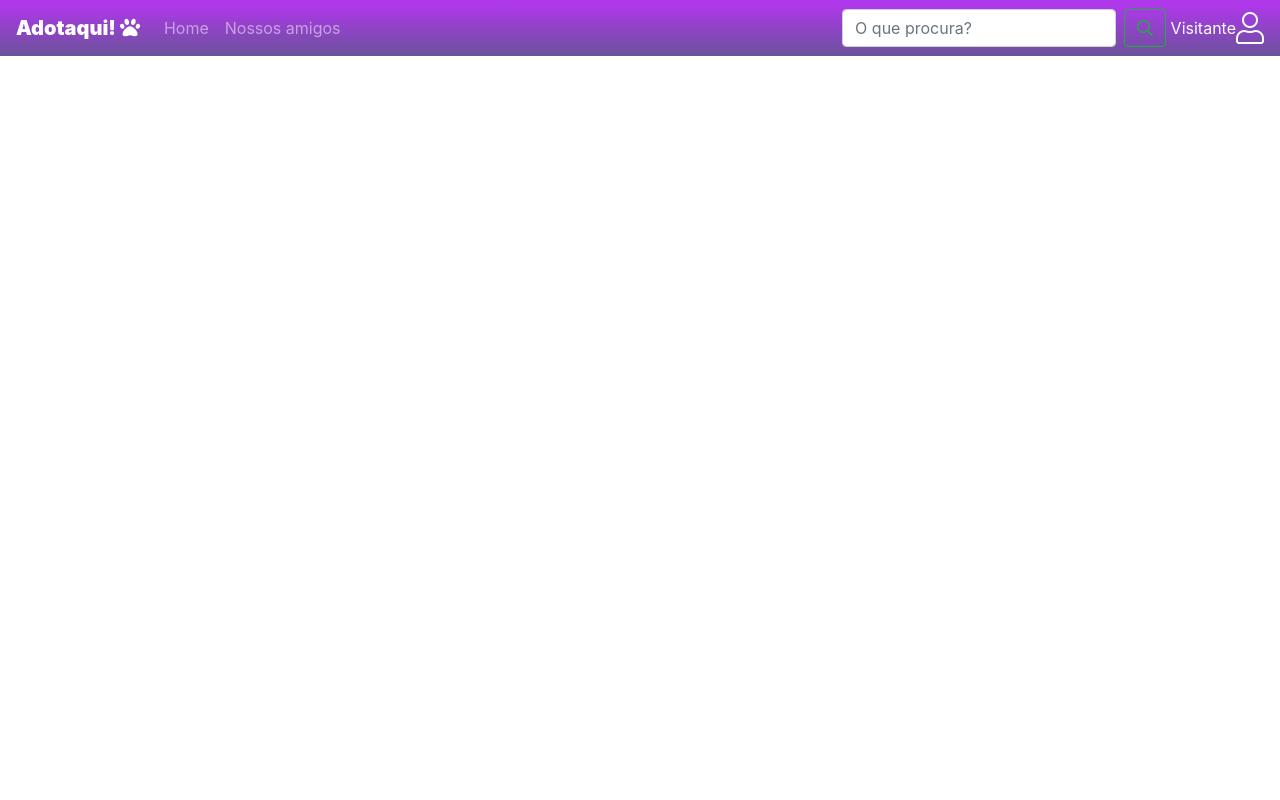
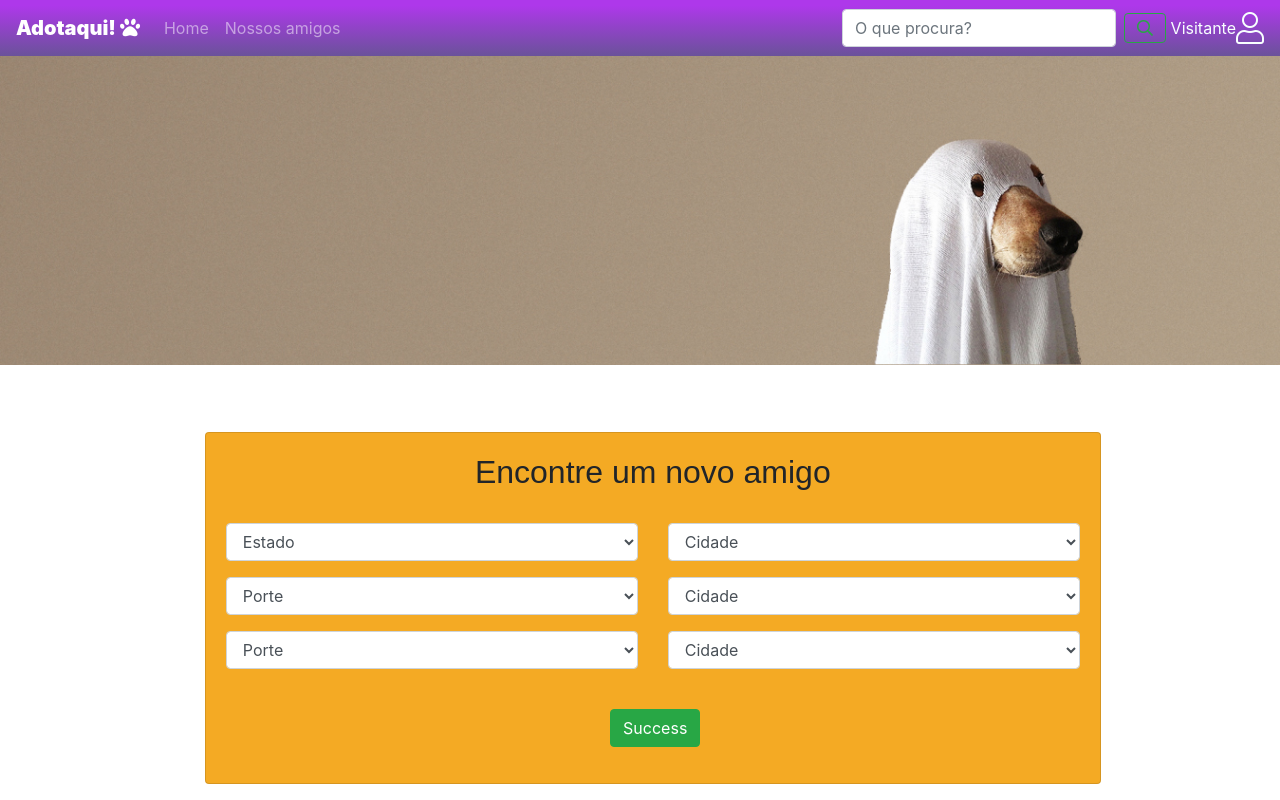
Before and after one commit to shakamax/Adotaqui, a PHP site: page /pag1.php in a window 1280 px wide. Run offline with PHP 8.4, Linux system fonts and the light colour scheme; some libraries are stand-ins or nearby versions.

Commit message:
Layout com Pag1

```diff
--- a/css/estilo.css
+++ b/css/estilo.css
@@ -54,3 +54,29 @@ a:hover {
 .cadastrarse {
 	padding-left: 5px;
 }
+
+.img1 {
+    width: 100%;
+    position:relative;
+    padding-top: 45px;
+}
+
+.card1 {
+    position:absolute;
+    left: 16%;
+    top: 54%;
+    width: 70%;
+}
+
+.pintado {
+    background-color: #F4AA24;
+}
+
+.fonte {
+    font-family: sans-serif;
+}
+
+.centro {
+    text-align: center;
+    margin-left: 45%;
+}
--- a/pag1.php
+++ b/pag1.php
@@ -1,11 +1,12 @@
+<link rel="stylesheet" type="text/css" href="css/estilo.css">
 <?php
-  include('layout/header.php');
+include('layout/header.php');
+?>
 
 
- ?>
 
 <nav class="navbar navbar-expand-lg navbar-dark bg-light fixed-top background-purple">
-  <a class="navbar-brand" href="home.php">Adotaqui! <i class="fas fa-paw"></i></a>
+  <a class="navbar-brand margem" href="home.php">Adotaqui! <i class="fas fa-paw"></i></a>
   <button class="navbar-toggler" type="button" data-toggle="collapse" data-target="#navbarNavDropdown" aria-controls="navbarNavDropdown" aria-expanded="false" aria-label="Toggle navigation">
     <span class="navbar-toggler-icon"></span>
   </button>
@@ -41,8 +42,80 @@
   </div>
 </nav>
 
+<img class="img1" src="img/img1.jpg">
 
+<div class="card card1 pintado">
+  <div class="card-body">
+    <form>
+      <h2 style="text-align: center;" class="fonte">Encontre um novo amigo</h2>
+      <br>
+      <div class="row">
+        <div class="form-group col-6">
+          <select class="form-control" id="exampleFormControlSelect1">
+            <option selected disabled>Estado</option>
+            <option>DF</option>
+            <option>GO</option>
+            <option>SP</option>
+            <option>RJ</option>
+            <option>...</option>
+          </select>
+        </div>
+        <div class="form-group col-6">
+          <select class="form-control" id="exampleFormControlSelect1">
+            <option selected disabled>Cidade</option>
+            <option></option>
+            <option>3</option>
+            <option>4</option>
+            <option>5</option>
+          </select>
+        </div>
+      </div>
+
+      <div class="row">
+        <div class="form-group col-6">
+          <select class="form-control" id="exampleFormControlSelect1">
+            <option selected disabled>Porte</option>
+            <option>Pequeno</option>
+            <option>Médio</option>
+            <option>Grande</option>
+          </select>
+        </div>
+        <div class="form-group col-6">
+          <select class="form-control" id="exampleFormControlSelect1">
+            <option selected disabled>Cidade</option>
+            <option></option>
+            <option>3</option>
+            <option>4</option>
+            <option>5</option>
+          </select>
+        </div>
+      </div>
+
+      <div class="row">
+        <div class="form-group col-6">
+          <select class="form-control" id="exampleFormControlSelect1">
+            <option selected disabled>Porte</option>
+            <option>Pequeno</option>
+            <option>Médio</option>
+            <option>Grande</option>
+          </select>
+        </div>
+        <div class="form-group col-6">
+          <select class="form-control" id="exampleFormControlSelect1">
+            <option selected disabled>Cidade</option>
+            <option></option>
+            <option>3</option>
+            <option>4</option>
+            <option>5</option>
+          </select>
+        </div>
+      </div>
+      <br>
+      <button type="button" class="btn btn-success centro">Success</button>
+    </form>
+  </div>
+</div>
 
 <?php
-  include('layout/footer.php');
- ?>
+include('layout/footer.php');
+?>
```
Also changed, not shown: img/img1.jpg (added).
